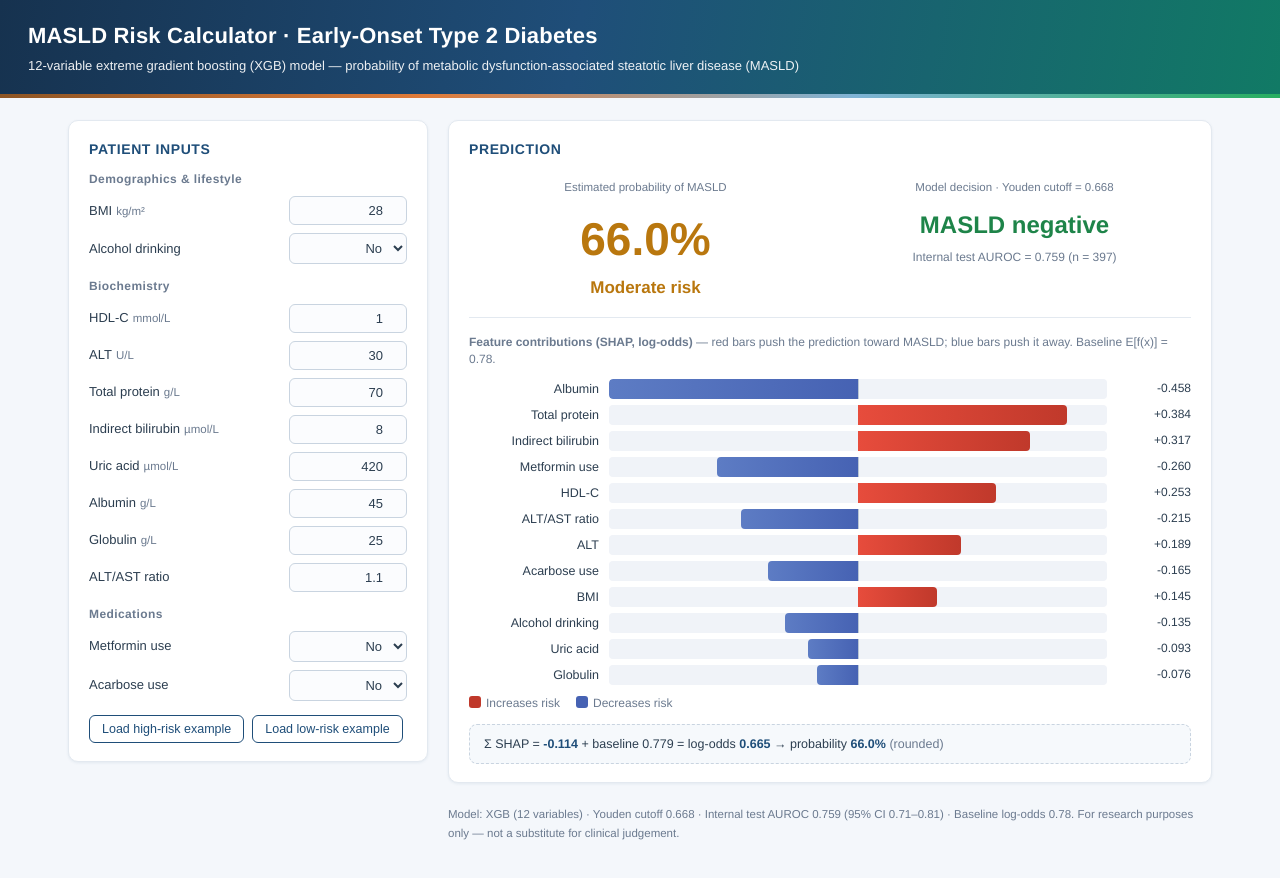
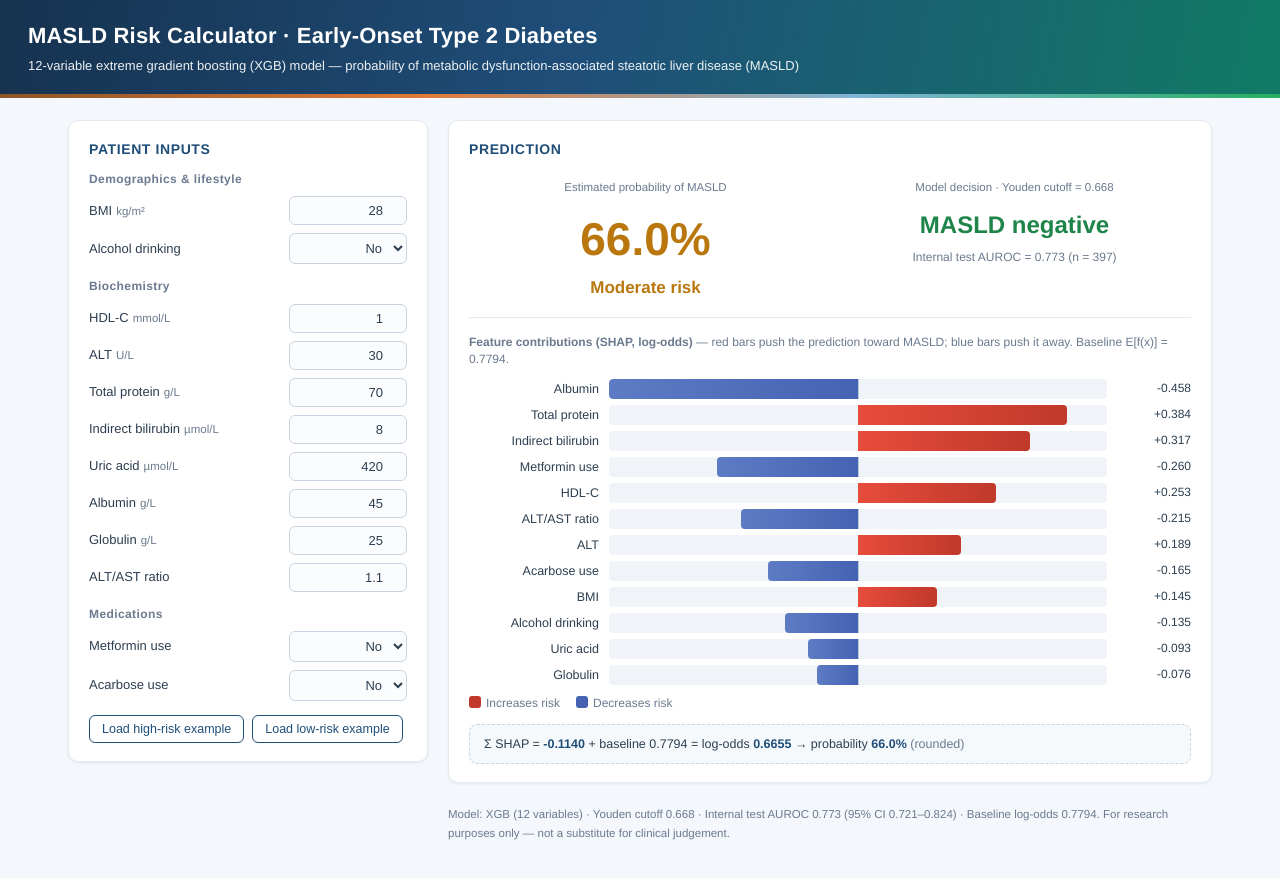
Before and after one commit to syzh1/EOT2D-MASLD-Predictor, a plain HTML site: page index.html in a window 1280 px wide. Drawn offline with Linux system fonts and the light colour scheme.

Commit message:
Add files via upload

```diff
--- a/index.html
+++ b/index.html
@@ -128,11 +128,11 @@
             <div>
               <div class="note">Model decision &middot; Youden cutoff = 0.668</div>
               <div class="decision" id="decision">&ndash;</div>
-              <div class="decision sub" id="decisionSub">Internal test AUROC = 0.759 (n = 397)</div>
+              <div class="decision sub" id="decisionSub">Internal test AUROC = 0.773 (n = 397)</div>
             </div>
           </div>
           <div class="divider"></div>
-          <div class="shap-note"><b>Feature contributions (SHAP, log-odds)</b> &mdash; red bars push the prediction toward MASLD; blue bars push it away. Baseline E[f(x)] = 0.78.</div>
+          <div class="shap-note"><b>Feature contributions (SHAP, log-odds)</b> &mdash; red bars push the prediction toward MASLD; blue bars push it away. Baseline E[f(x)] = 0.7794.</div>
           <div id="shapChart"></div>
           <div class="legend">
             <span><span class="sw pos"></span>Increases risk</span>
@@ -141,7 +141,7 @@
           <div class="baseline-box" id="baselineBox"></div>
         </div>
         <div class="foot">
-          Model: XGB (12 variables) &middot; Youden cutoff 0.668 &middot; Internal test AUROC 0.759 (95% CI 0.71&ndash;0.81) &middot; Baseline log-odds 0.78.
+          Model: XGB (12 variables) &middot; Youden cutoff 0.668 &middot; Internal test AUROC 0.773 (95% CI 0.721&ndash;0.824) &middot; Baseline log-odds 0.7794.
           For research purposes only &mdash; not a substitute for clinical judgement.
         </div>
       </div>
@@ -1899,8 +1899,8 @@ function calculate() {
   document.getElementById('shapChart').innerHTML = html || '<div class="note">No contributions</div>';
   const sumPhi = phi.reduce((a, b) => a + b, 0);
   document.getElementById('baselineBox').innerHTML =
-    '\u03a3 SHAP = <b>' + sumPhi.toFixed(3) + '</b> + baseline ' + BIAS_SHOW.toFixed(3)
-    + ' = log-odds <b>' + (sumPhi + BIAS_SHOW).toFixed(3) + '</b>'
+    '\u03a3 SHAP = <b>' + sumPhi.toFixed(4) + '</b> + baseline ' + BIAS_SHOW.toFixed(4)
+    + ' = log-odds <b>' + (sumPhi + BIAS_SHOW).toFixed(4) + '</b>'
     + ' &rarr; probability <b>' + (100 / (1 + Math.exp(-(sumPhi + BIAS_SHOW)))).toFixed(1) + '%</b>'
     + ' <span style="color:var(--muted)">(rounded)</span>';
 }
```
